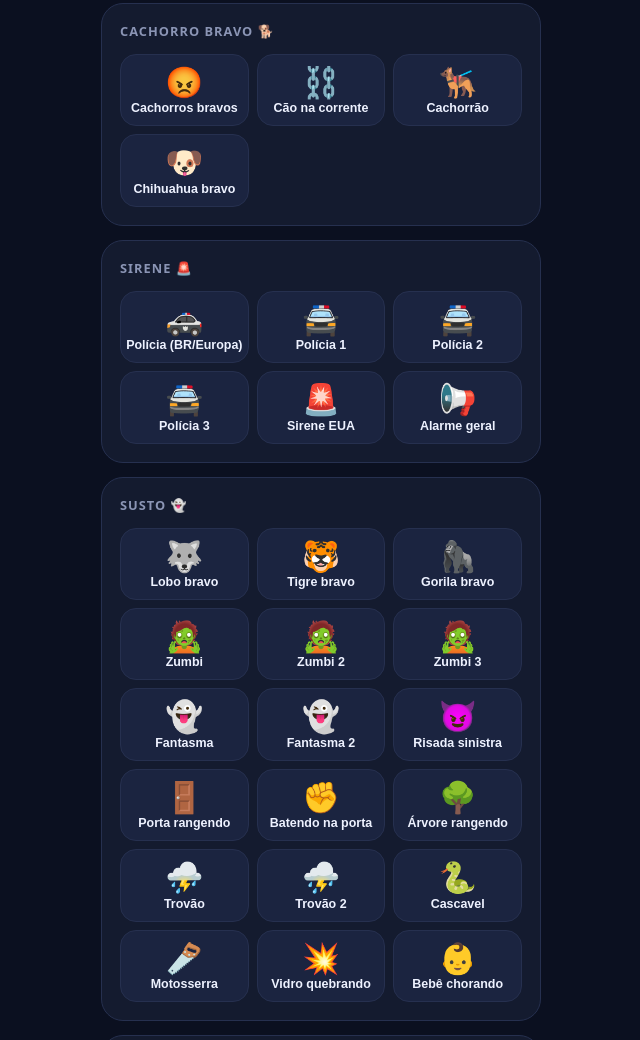
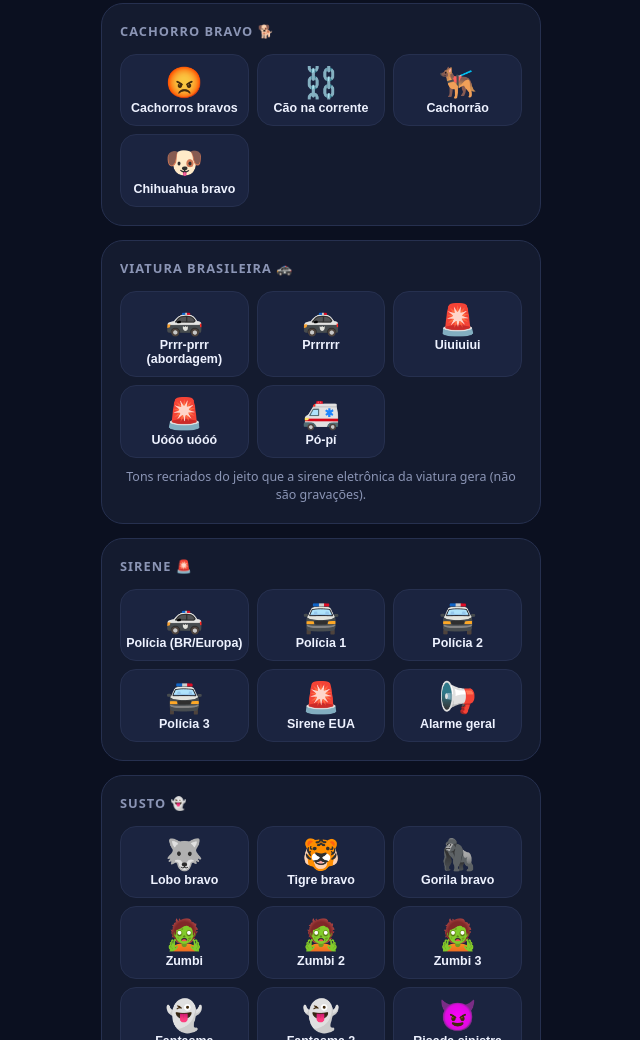
Before and after one commit to welbertpalmer-coder/nabucha-site, a plain HTML site: page patinete/index.html in a window 1280 px wide. Shown: the part 1309-2349 px from the top of the page, without its empty margins (319-959 px from the left). Drawn offline with Linux system fonts and the light colour scheme.

Commit message:
Patinete: seção Viatura brasileira (prrr-prrr de abordagem e outros tons recriados)
Co-Authored-By: Claude Opus 5.5 <noreply@anthropic.com>
Claude-Session: https://claude.ai/code/session_011c2NkLoAkdqx2R3316DATy

```diff
--- a/patinete/index.html
+++ b/patinete/index.html
@@ -214,6 +214,12 @@
   <section class="card">
     <h2>Cachorro bravo 🐕</h2>
     <div id="sfxCaes" class="sfx"></div>
+  </section>
+
+  <section class="card">
+    <h2>Viatura brasileira 🚓</h2>
+    <div id="sfxViatura" class="sfx"></div>
+    <div class="empty" style="padding:10px 0 0;font-size:.78rem">Tons recriados do jeito que a sirene eletrônica da viatura gera (não são gravações).</div>
   </section>
 
   <section class="card">
@@ -458,6 +464,10 @@
   const CAES = [
     ['cao_bravo','😡','Cachorros bravos'],['cao_corrente','⛓️','Cão na corrente'],['cachorrao','🐕‍🦺','Cachorrão'],['chihuahua','🐶','Chihuahua bravo'],
   ];
+  const VIATURA = [
+    ['pm_prupru','🚓','Prrr-prrr (abordagem)'],['pm_phaser','🚓','Prrrrrr'],['pm_yelp','🚨','Uiuiuiui'],
+    ['pm_wail','🚨','Uóóó uóóó'],['pm_hilo','🚑','Pó-pí'],
+  ];
   const SIRENES = [
     ['sirene5','🚓','Polícia (BR/Europa)'],['sirene1','🚔','Polícia 1'],['sirene2','🚔','Polícia 2'],['sirene3','🚔','Polícia 3'],
     ['sirene4','🚨','Sirene EUA'],['alarme','📢','Alarme geral'],
@@ -512,11 +522,12 @@
   makeSfxGrid(SUSTO, $('sfxSusto'));
   makeSfxGrid(CAES, $('sfxCaes'));
   makeSfxGrid(SIRENES, $('sfxSirene'));
+  makeSfxGrid(VIATURA, $('sfxViatura'));
   // pré-carrega em segundo plano depois do primeiro toque (para funcionar sem atraso)
   document.addEventListener('pointerdown', async function pre() {
     document.removeEventListener('pointerdown', pre);
     await ensureAudio();
-    for (const [id] of [...SIRENES, ...CAES, ...PUNS, ...SUSTO, ...BICHOS, ...ENGRACADOS]) { try { await loadSfx(id); } catch(_) {} }
+    for (const [id] of [...VIATURA, ...SIRENES, ...CAES, ...PUNS, ...SUSTO, ...BICHOS, ...ENGRACADOS]) { try { await loadSfx(id); } catch(_) {} }
   });
 
   function bellAt(t0) {
```
Also changed, not shown: 6 other files.
